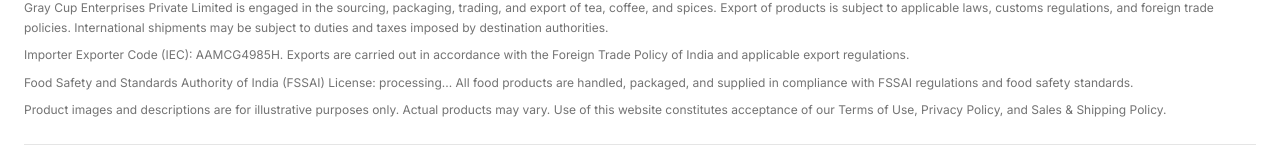
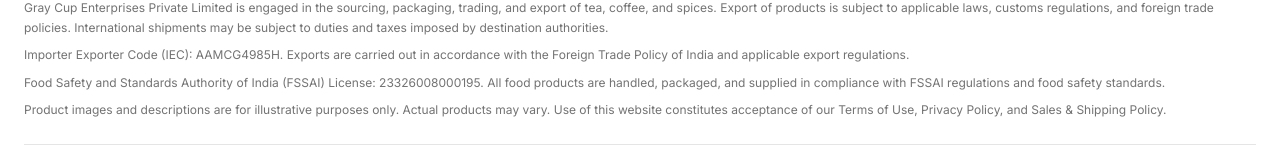
Before and after one commit to Gray-Cup/b2b-graycup-in-static, a Next.js app: page / in a window 1280 px wide. Shown: the part 3389-3554 px from the top of the page. Built offline with nearby package versions, Linux system fonts and the light colour scheme; no server answers.

Commit message:
Update footer.tsx

```diff
--- a/src/components/footer.tsx
+++ b/src/components/footer.tsx
@@ -87,7 +87,7 @@
 
           <p>
             Food Safety and Standards Authority of India (FSSAI) License:{" "}
-            <span className="whitespace-nowrap">processing..</span>. All food
+            <span className="whitespace-nowrap">23326008000195</span>. All food
             products are handled, packaged, and supplied in compliance with
             FSSAI regulations and food safety standards.
           </p>
```
